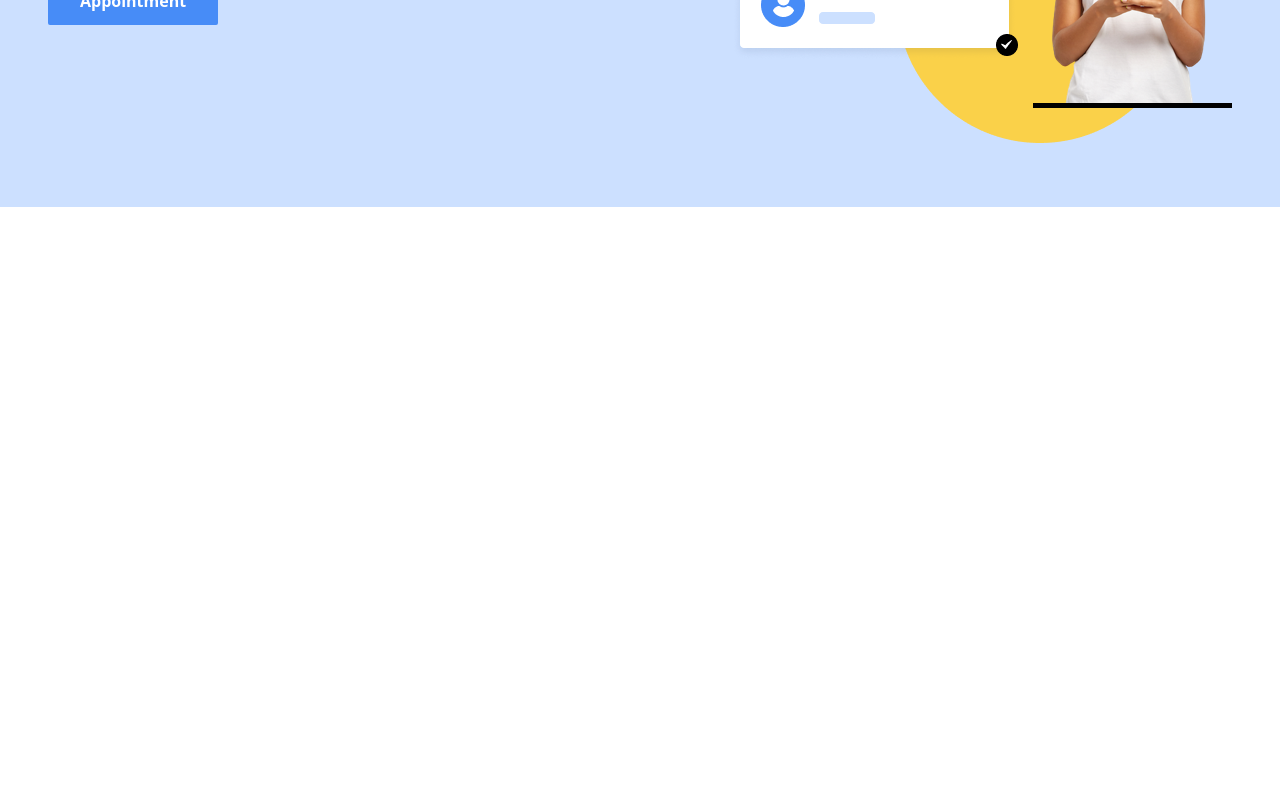
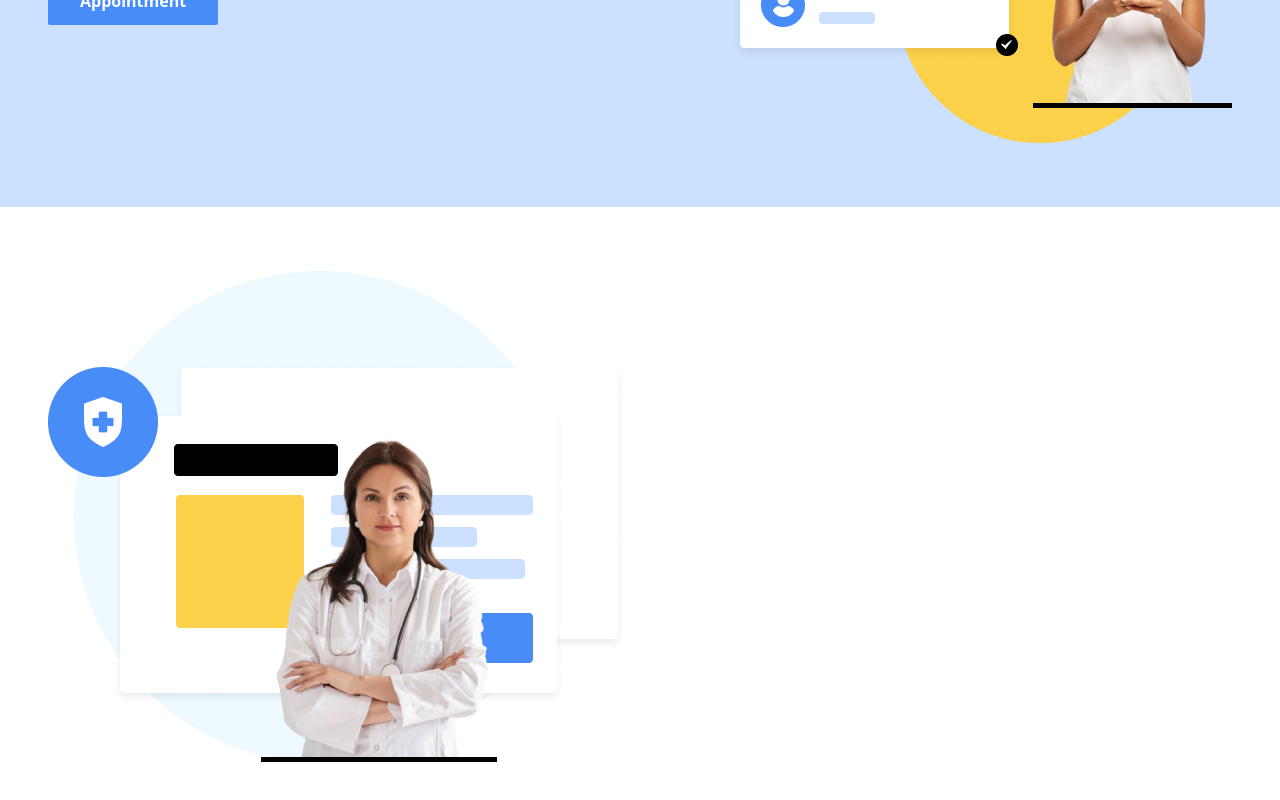
Before and after one commit to Andreyhuey/medilifi, a React (Vite) app: page / in a window 1280 px wide. Shown: the part 582-1382 px from the top of the page. Before the commit the page ends 800 px from the top, so only its background shows below. Built offline with nearby package versions, Linux system fonts and the light colour scheme.

Commit message:
About image added to about section

```diff
--- a/src/App.tsx
+++ b/src/App.tsx
@@ -1,10 +1,11 @@
-import { Header, Navbar } from "./components";
+import { About, Header, Navbar } from "./components";
 
 function App() {
   return (
     <>
       <Navbar />
       <Header />
+      <About />
     </>
   );
 }
--- a/src/components/About.tsx
+++ b/src/components/About.tsx
@@ -1,9 +1,12 @@
-import React from "react";
+import aboutImg from "../assets/About-img.png";
 
 const About = () => {
   return (
-    <div>
-      <></>
+    <div className="min-h-screen section">
+      <div className="flex flex-col lg:flex-row justify-between">
+        <img src={aboutImg} alt="about image" />
+        <div></div>
+      </div>
     </div>
   );
 };
--- a/src/components/Header.tsx
+++ b/src/components/Header.tsx
@@ -2,11 +2,11 @@ import header from "../assets/header-img.png";
 
 const Header = () => {
   return (
-    <div className="bg-[#CCE0FF] lg:px-12 md:px-8 px-4 py-16">
+    <div className="bg-[#CCE0FF] section">
       <div className="flex flex-col lg:flex-row justify-between items-center">
         <div className="lg:order-1 order-2 flex flex-col gap-5 items-start">
           <p className="text-[#A1A7B0]">MEDICAL</p>
-          <h1 className="lg:text-[70px] text-[56px] font-bold lg:leading-[80px]">
+          <h1 className="lg:text-[70px] text-[56px] font-bold lg:leading-[80px] leading-[60px]">
             Find Your Doctor
           </h1>
           <p className="text-[#A1A7B0] lg:max-w-[370px]">
--- a/src/index.css
+++ b/src/index.css
@@ -9,4 +9,7 @@
   .h1 {
     @apply font-bold md:text-[40px] text-[34px];
   }
+  .section {
+    @apply lg:px-12 md:px-8 px-4 py-16;
+  }
 }
```
Also changed, not shown: src/assets/About-img.png (added).
